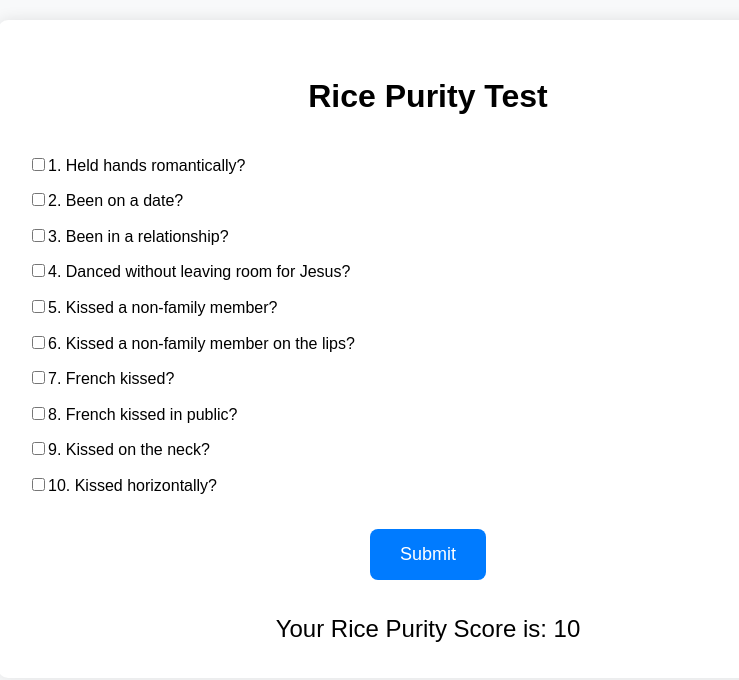
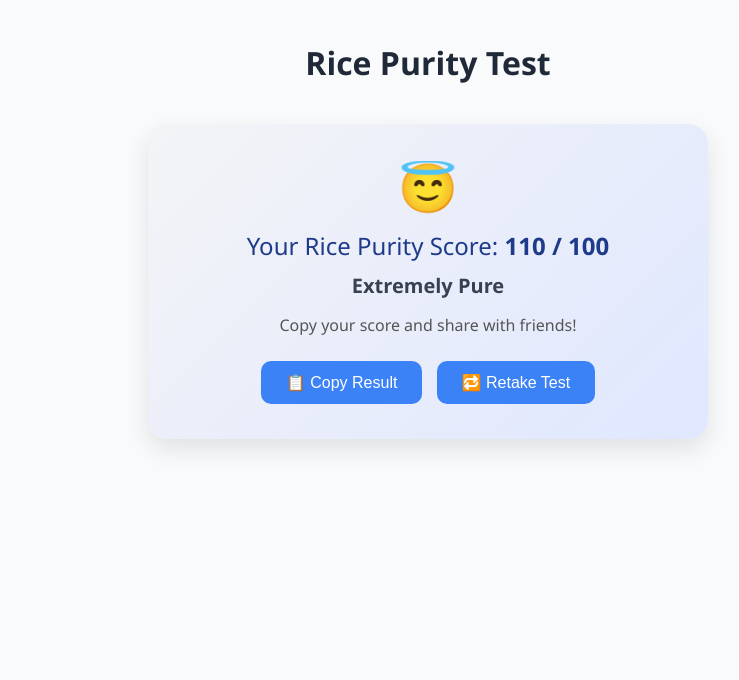
Before and after one commit to yangjuzi/ricepurity-test, a plain HTML site: page index.html in a window 1280 px wide. Both pictures are taken after a click on the button "Submit". Shown: the whole page, without its empty margins (212-951 px from the left). Drawn offline with Linux system fonts and the light colour scheme.

Commit message:
index.html

```diff
--- a/index.html
+++ b/index.html
@@ -2,123 +2,212 @@
 <html lang="en">
 <head>
   <meta charset="UTF-8" />
-  <meta name="viewport" content="width=device-width, initial-scale=1.0"/>
-  <title>Rice Purity Test</title>
+  <meta name="viewport" content="width=device-width, initial-scale=1.0" />
+  <title>Rice Purity Test - 100 Questions</title>
+  <meta name="description" content="Take the Rice Purity Test with 100 questions to find out how pure you are. Fun, anonymous, and mobile-friendly!" />
+  <meta name="keywords" content="Rice Purity Test, Purity Quiz, 100 questions, rice test, online quiz" />
+  <meta name="author" content="yangjuzi" />
+  <link rel="icon" href="favicon.ico" type="image/x-icon" />
   <style>
     body {
-      font-family: Arial, sans-serif;
-      background: #f8f9fa;
+      font-family: 'Segoe UI', sans-serif;
       margin: 0;
       padding: 20px;
-      line-height: 1.6;
-    }
-
-    .container {
-      max-width: 800px;
-      margin: auto;
-      background: white;
-      padding: 30px;
-      border-radius: 10px;
-      box-shadow: 0 0 15px rgba(0,0,0,0.1);
+      background: #f9fafb;
+      color: #111827;
     }
 
     h1 {
       text-align: center;
-      margin-bottom: 30px;
+      color: #1f2937;
+    }
+
+    form {
+      max-width: 600px;
+      margin: 0 auto;
     }
 
     .question {
       margin: 10px 0;
     }
 
-    .submit-btn {
+    .question label {
       display: block;
-      margin: 30px auto;
-      padding: 15px 30px;
-      font-size: 18px;
-      background-color: #007bff;
+      margin-bottom: 5px;
+    }
+
+    button {
+      margin-top: 20px;
+      padding: 10px 20px;
+      background: #3b82f6;
       color: white;
       border: none;
       border-radius: 8px;
       cursor: pointer;
     }
 
-    .submit-btn:hover {
-      background-color: #0056b3;
+    button:hover {
+      background: #2563eb;
     }
 
-    #result {
+    .result-card {
+      max-width: 500px;
+      margin: 40px auto;
+      background: linear-gradient(135deg, #f3f4f6, #e0e7ff);
+      padding: 30px;
+      border-radius: 20px;
+      box-shadow: 0 10px 25px rgba(0,0,0,0.1);
       text-align: center;
+    }
+
+    .result-card .emoji {
+      font-size: 48px;
+      margin-bottom: 10px;
+    }
+
+    .result-card .score {
       font-size: 24px;
-      margin-top: 20px;
+      color: #1e3a8a;
+      margin-bottom: 10px;
+    }
+
+    .result-card .label {
+      font-size: 20px;
+      font-weight: bold;
+      color: #374151;
+      margin-bottom: 15px;
+    }
+
+    .result-card .share-text {
+      font-size: 16px;
+      color: #555;
+      margin-bottom: 20px;
+    }
+
+    .result-card .copy-btn,
+    .result-card .retake-btn {
+      background-color: #3b82f6;
+      color: white;
+      border: none;
+      padding: 12px 25px;
+      font-size: 16px;
+      border-radius: 10px;
+      cursor: pointer;
+      margin: 5px;
+    }
+
+    .result-card .copy-btn:hover,
+    .result-card .retake-btn:hover {
+      background-color: #2563eb;
+    }
+
+    @media (max-width: 600px) {
+      body {
+        padding: 10px;
+      }
+
+      .result-card {
+        padding: 20px;
+      }
     }
   </style>
 </head>
 <body>
-  <div class="container">
-    <h1>Rice Purity Test</h1>
+  <h1>Rice Purity Test</h1>
+  <form id="quizForm">
+    <div id="questionsContainer"></div>
+    <button type="submit">Submit</button>
+  </form>
 
-    <form id="purityForm">
-      <div id="questionsContainer">
-        <!-- 题目将在 JavaScript 中动态生成 -->
-      </div>
-
-      <button type="submit" class="submit-btn">Submit</button>
-    </form>
-
-    <div id="result"></div>
+  <div id="resultCard" class="result-card" style="display:none;">
+    <div class="emoji" id="emoji">😌</div>
+    <div class="score" id="scoreText">Your Rice Purity Score: <strong>100 / 100</strong></div>
+    <div class="label" id="labelText">Extremely Pure</div>
+    <div class="share-text">Copy your score and share with friends!</div>
+    <button class="copy-btn" onclick="copyResult()">📋 Copy Result</button>
+    <button class="retake-btn" onclick="retakeTest()">🔁 Retake Test</button>
   </div>
 
   <script>
     const questions = [
-      "Held hands romantically?",
-      "Been on a date?",
-      "Been in a relationship?",
-      "Danced without leaving room for Jesus?",
-      "Kissed a non-family member?",
-      "Kissed a non-family member on the lips?",
-      "French kissed?",
-      "French kissed in public?",
-      "Kissed on the neck?",
-      "Kissed horizontally?",
-      // 你可以继续添加至100题...
+      "Held hands romantically","Been on a date","Kissed someone on the lips","French kissed",
+      "Kissed on the neck","Kissed horizontally","Stayed out all night","Gone to a party",
+      "Danced without leaving room for Jesus","Consumed alcohol","Used tobacco","Been in a relationship",
+      "Played a drinking game","Been intoxicated","Colored your hair","Had a piercing (non‑standard)",
+      "Got a tattoo","Dyed your hair unnaturally","Used recreational drugs","Been sent to dean’s office",
+      "Been suspended/expelled","Urinated in public","Lied to someone","Failed a class","Cheated on exam",
+      "Ran from police","Sneaked into event/property","Vandalized property","Broken into property",
+      "Driven without license or intoxicated","Been in physical fight","Gambled with money",
+      "Been arrested or handcuffed","Skipped class","Watched R‑rated movie","Inappropriate content",
+      "Created fake ID","Used profanity regularly","Been detained","Pulled all‑nighter","Had a job",
+      "Traveled abroad alone","Lived away from parents","Missed curfew","Slept with someone’s parents home",
+      "Engaged in intimate behavior","Drove 100+ mph","Been in love","Had heart broken","Orgasm due to manipulation",
+      "Sent explicit text","Sent/received nude photos","Video chat sexual act","Cheated on partner",
+      "Bought contraceptives","Given oral sex","Received oral sex","Used sex toy with partner",
+      "Spent night with partner","Walked in during sex","Kicked roommate out to have sex","Played strip game",
+      "Seen or read pornography","Masturbated","Masturbated with object","Caught masturbating","Watched porn with person",
+      "Massaged sensually","Undressed by MPS","Showered with MPS","Fondled breasts/genitals","Blue balls",
+      "Night out alcohol","Memory loss from alcohol","Used meth/crack/PCP/heroin","Skinny-dipped","Gone streaking",
+      "Seen stripper","Police called on you","Police questioned you","Snuck out of your house","Crush on teacher",
+      "Slept with teacher","Suspended school","Slept in class","Cheated on test","Copied homework",
+      "Falsified signature","Used fake ID","Lied to teacher or boss","Played spin the bottle","Played 7 minutes in heaven",
+      "Flashed someone","Mooned someone","Pranked others","Pulled false fire alarm","Eaten floor food",
+      "Peed pants laughing","Used someone else's toothbrush","Shared mouth‑to‑mouth candy","Lied about virginity",
+      "Sex in public place","Sex in car","Sex in foreign bed","Multiple partners in 24h","One‑night stand",
+      "Threesome or group sex","Sex with someone 10+ years older","Sex with stranger","Filmed sex act"
+
     ];
 
-    const container = document.getElementById("questionsContainer");
-
-    // 渲染问题
-    questions.forEach((q, i) => {
-      const div = document.createElement("div");
-      div.classList.add("question");
-
-      const checkbox = document.createElement("input");
-      checkbox.type = "checkbox";
-      checkbox.id = `q${i}`;
-      checkbox.name = `q${i}`;
-
-      const label = document.createElement("label");
-      label.htmlFor = `q${i}`;
-      label.textContent = `${i + 1}. ${q}`;
-
-      div.appendChild(checkbox);
-      div.appendChild(label);
+    const container = document.getElementById('questionsContainer');
+    questions.forEach((q,i)=>{
+      const div = document.createElement('div');
+      div.className = 'question';
+      div.innerHTML = `<label><input type="checkbox" name="q${i}" /> ${q}</label>`;
       container.appendChild(div);
     });
 
-    // 表单提交处理
-    document.getElementById("purityForm").addEventListener("submit", function(e) {
+
+    function getEmoji(score) {
+      if (score >= 90) return '😇';
+      if (score >= 70) return '😊';
+      if (score >= 50) return '😌';
+      if (score >= 30) return '😏';
+      return '😈';
+    }
+
+    function getLabel(score) {
+      if (score >= 90) return 'Extremely Pure';
+      if (score >= 70) return 'Mildly Experienced';
+      if (score >= 50) return 'Moderately Experienced';
+      if (score >= 30) return 'Very Experienced';
+      return 'Wild Child';
+    }
+
+
+    function copyResult() {
+      const score = parseInt(document.getElementById('scoreText').textContent.match(/\d+/)[0]);
+      const label = document.getElementById('labelText').textContent;
+      const text = `I scored ${score} on the Rice Purity Test! ${label} 😌 Try it yourself at https://yangjuzi.github.io/ricepurity-test/`;
+      navigator.clipboard.writeText(text).then(() => {
+        alert('✅ Result copied to clipboard!');
+      });
+    }
+
+    function retakeTest() {
+      location.reload();
+    }
+
+    document.getElementById('quizForm').addEventListener('submit', function (e) {
       e.preventDefault();
       const total = questions.length;
-      let checked = 0;
+      const checked = document.querySelectorAll('input[type="checkbox"]:checked').length;
+      const score = total - checked;
 
-      for (let i = 0; i < total; i++) {
-        if (document.getElementById(`q${i}`).checked) {
-          checked++;
-        }
-      }
-
-      const score = total - checked;
-      document.getElementById("result").textContent = `Your Rice Purity Score is: ${score}`;
+      document.getElementById('scoreText').innerHTML = `Your Rice Purity Score: <strong>${score} / 100</strong>`;
+      document.getElementById('emoji').textContent = getEmoji(score);
+      document.getElementById('labelText').textContent = getLabel(score);
+      document.getElementById('resultCard').style.display = 'block';
+      document.getElementById('quizForm').style.display = 'none';
     });
   </script>
 </body>
```
